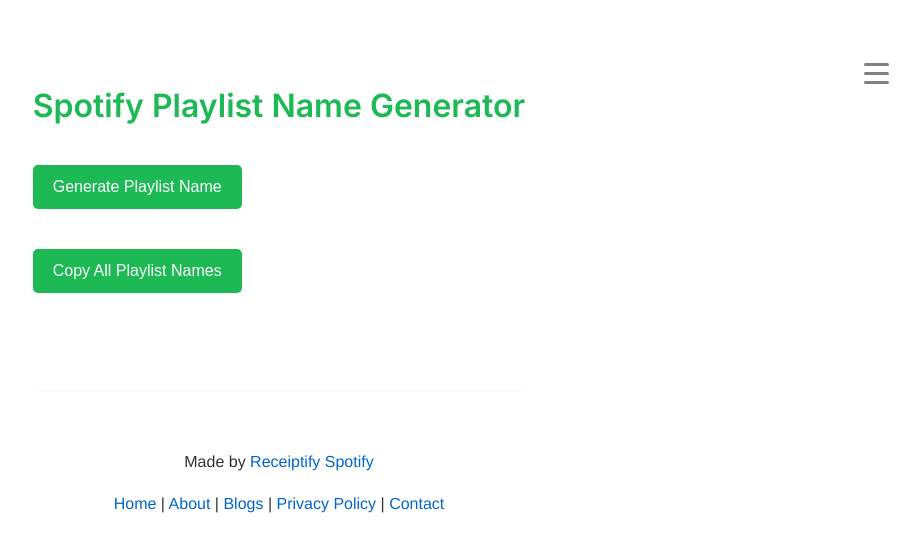
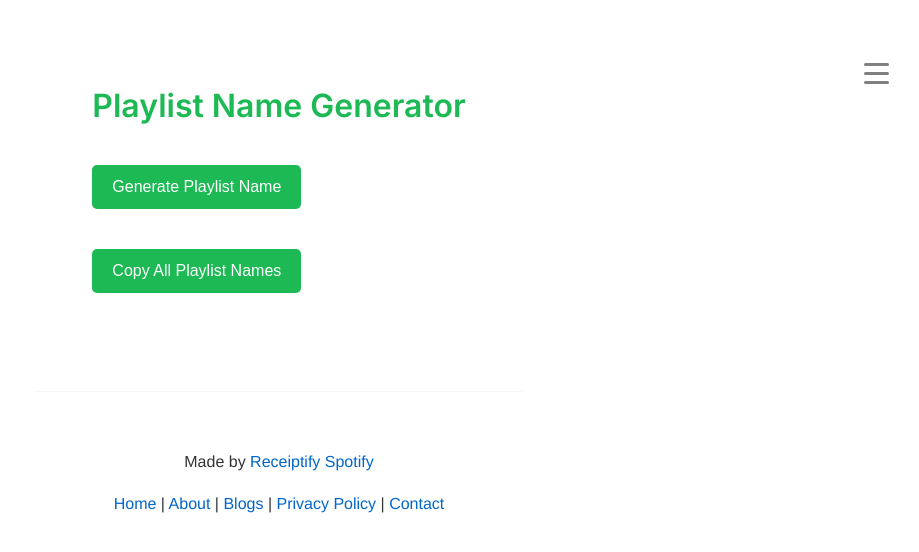
Before and after one commit to receiptifyspotify/receiptifyspotify.github.io, a Jekyll site: the page built from pages/spotify-playlist-name-generator.html, in a window 1280 px wide. Shown: the top 552 px of the page, without its empty margins (361-1280 px from the left). Built offline with Jekyll 4.4.1, drawn with Linux system fonts in a browser that asks for light colours; nearby versions of some CDN libraries.

Commit message:
Update spotify-playlist-name-generator.html

```diff
--- a/pages/spotify-playlist-name-generator.html
+++ b/pages/spotify-playlist-name-generator.html
@@ -60,7 +60,7 @@ permalink: /spotify-playlist-name-generator/
   </style>
 </head>
 <body>
-  <h1>Spotify Playlist Name Generator</h1>
+  <h1>Playlist Name Generator</h1>
   <button onclick="generatePlaylistName()">Generate Playlist Name</button>
 
   <!-- Container for Generated Playlist Names -->
```
